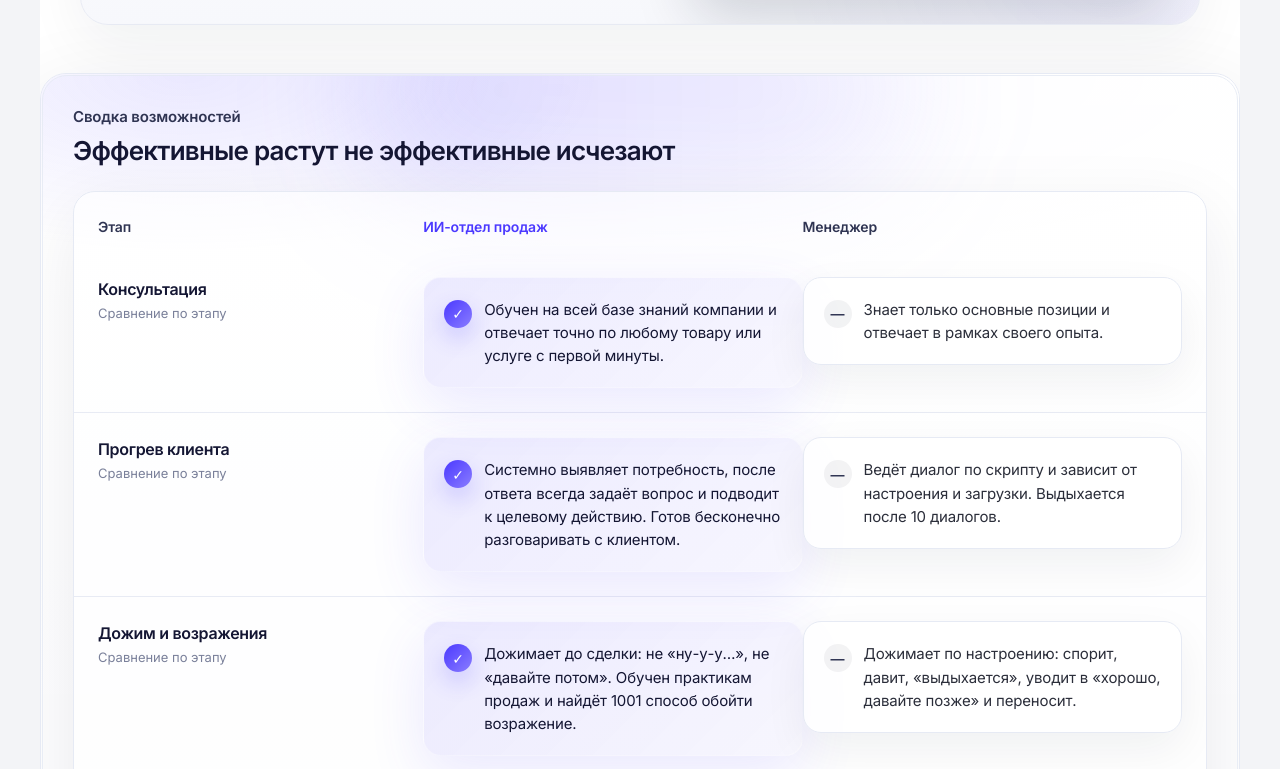
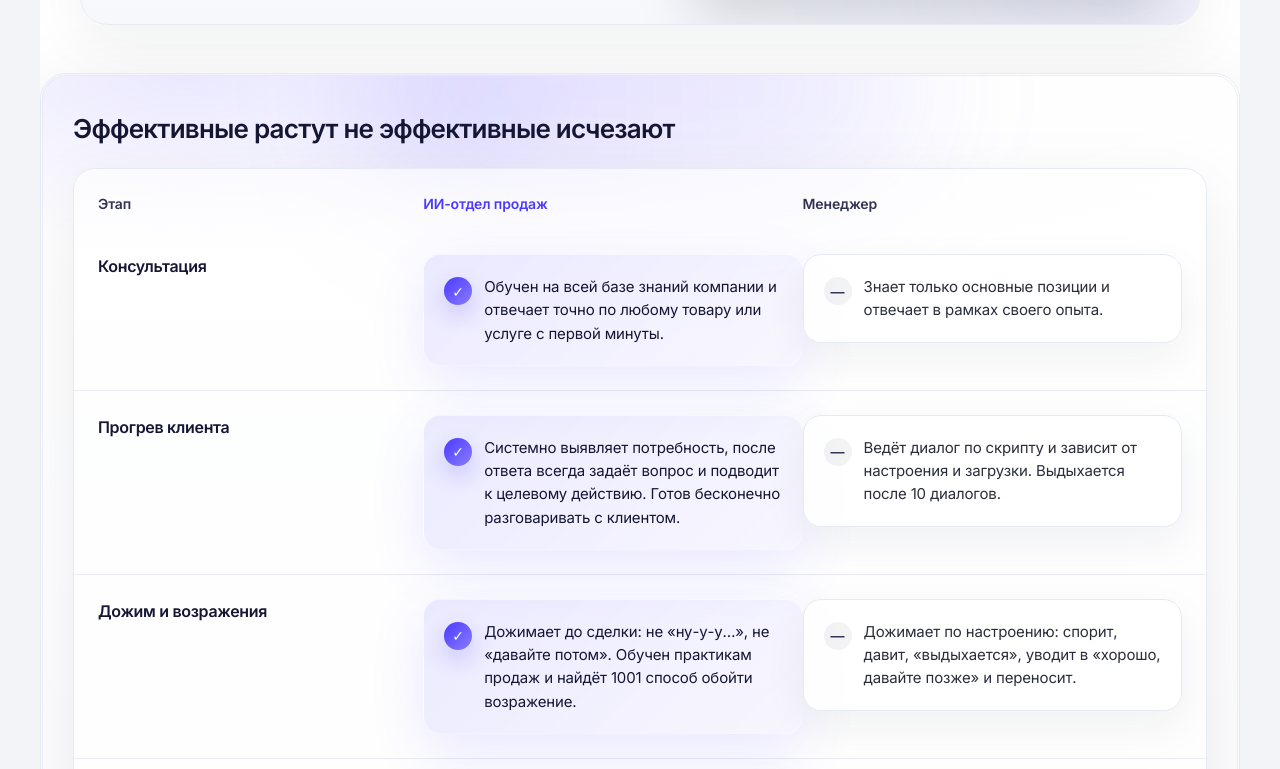
Before and after one commit to m1ke1994/ai, a Vue app: page / in a window 1280 px wide. Shown: the part 1191-1960 px from the top of the page. Built offline with nearby package versions, Linux system fonts and the light colour scheme.

Commit message:
сводка возможностей убраны

```diff
--- a/src/assets/data.js
+++ b/src/assets/data.js
@@ -154,7 +154,7 @@ const legacyData = {
       ],
     },
     summary: {
-      kicker: 'Сводка возможностей',
+
       title: 'Эффективные растут не эффективные исчезают',
       desktopStageLabel: 'Этап',
       desktopAiLabel: 'ИИ-отдел продаж',
@@ -953,7 +953,7 @@ export const siteData = {
         media: {},
         meta: {
           ...legacyData.whatSellerCan.summary,
-          stageDescriptionLabel: 'Сравнение по этапу',
+
         },
       },
       aiSummary: mapTextItems(legacyData.whatSellerCan.aiSummary, 'ai-summary'),
```
